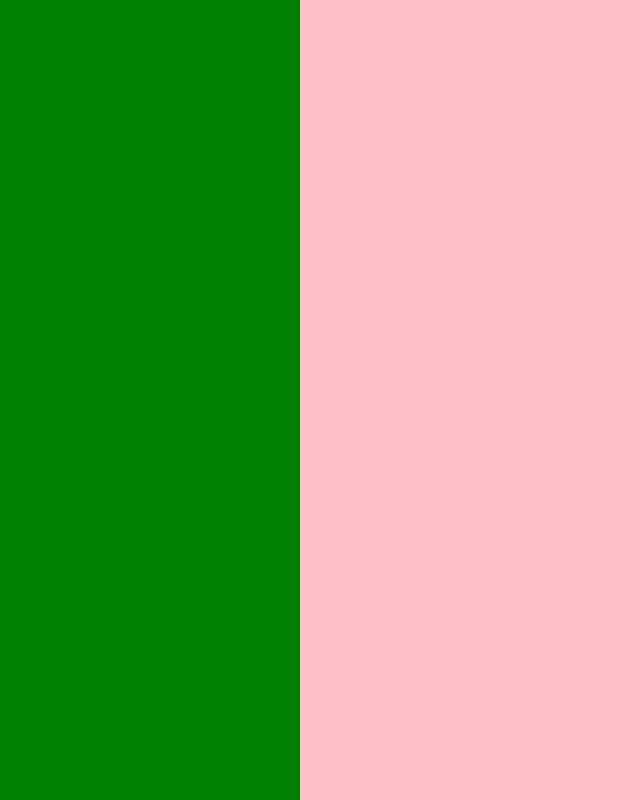
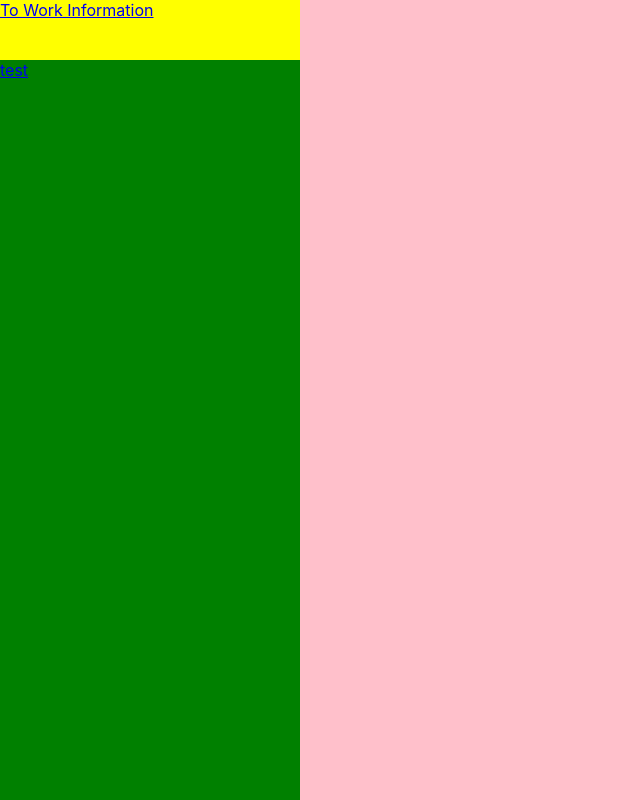
Before and after one commit to Steve0320/site-frontend, a React (Create React App) app: page /fun in a window 1280 px wide. Shown: the whole page, without its empty margins (0-640 px from the left). Built offline with nearby package versions, Linux system fonts and the light colour scheme.

Commit message:
Remove logo Break pages out into separate components General clean up

```diff
--- a/src/components/app/App.js
+++ b/src/components/app/App.js
@@ -2,9 +2,11 @@ import React from "react";
 
 import {Route, Switch} from "react-router-dom";
 
-import SplitLayout from "../split-layout/SplitLayout";
-import SideMenuLayout from "../side-menu-layout/SideMenuLayout";
 import RouteAnimator from "../route-animator/RouteAnimator"
+
+import WorkSite from "./work-site/WorkSite";
+import FunSite from "./fun-site/FunSite";
+import HomePage from "./home-page/HomePage";
 
 import styles from './App.module.css';
 
@@ -30,6 +32,16 @@ class App extends React.Component {
             enterActive: styles.pageEnterRight,
             exitActive: styles.pageLeaveLeft
         };
+    } else if (matchState('/work', '/fun')) {
+        return {
+            enterActive: styles.pageEnterRight,
+            exitActive: styles.pageLeaveLeft
+        };
+    } else if (matchState('/fun', '/work')) {
+        return {
+            enterActive: styles.pageEnterLeft,
+            exitActive: styles.pageLeaveRight
+        };
     } else {
         return false;
     }
@@ -41,30 +53,14 @@ class App extends React.Component {
    */
   render() {
 
-      const workSiteLinks = [
-          {title: 'test', link: '/test'},
-          {title: 'test2', link: '/test2'}
-      ];
-
-      const workSiteRender = () => (
-          <SideMenuLayout menuAlign='right' menuItems={workSiteLinks}>
-          </SideMenuLayout>
-      );
-
-      const funSiteRender = () => (
-          <SideMenuLayout menuAlign='left'>
-          </SideMenuLayout>
-      );
-
     return (
         <div>
 
           <RouteAnimator transitionTimeout={1000} getTransition={this.getTransition}>
             <Switch location={this.props.location}>
-              <Route exact path='/' render={() => <SplitLayout leftLink='/work' rightLink='/fun'/>} />
-              <Route path='/work' render={workSiteRender} />
-              <Route path='/fun' render={funSiteRender} />
-              <Route path='/test' render={funSiteRender} />
+              <Route exact path='/' component={HomePage} />
+              <Route path='/work' component={WorkSite} />
+              <Route path='/fun' component={FunSite} />
               <Route render={() => <div>Not Found</div>} />
             </Switch>
           </RouteAnimator>
--- /dev/null
+++ b/src/components/app/fun-site/FunSite.js
@@ -0,0 +1,19 @@
+import React from "react";
+
+import SideMenuLayout from "../../side-menu-layout/SideMenuLayout";
+
+const FunSite = () => {
+
+    const links = [
+        {title: 'To Work Information', link: '/work'},
+        {title: 'test', link: '/test'}
+    ];
+
+    return (
+        <SideMenuLayout menuAlign='left' menuItems={links}>
+        </SideMenuLayout>
+    );
+
+};
+
+export default FunSite;
--- /dev/null
+++ b/src/components/app/home-page/HomePage.js
@@ -0,0 +1,9 @@
+import React from "react";
+
+import SplitLayout from "../../split-layout/SplitLayout";
+
+const HomePage = () => (
+    <SplitLayout rightLink="/fun" leftLink="/work" />
+);
+
+export default HomePage;
--- /dev/null
+++ b/src/components/app/work-site/WorkSite.js
@@ -0,0 +1,21 @@
+import React from 'react';
+
+import SideMenuLayout from '../../side-menu-layout/SideMenuLayout';
+
+const WorkSite = () => {
+
+    const links = [
+        {title: 'To Personal Projects', link: '/fun'},
+        {title: 'test', link: '/test'}
+    ];
+
+    return (
+        <SideMenuLayout menuAlign='right' menuItems={links}>
+
+        </SideMenuLayout>
+    );
+
+
+};
+
+export default WorkSite;
--- a/src/components/side-menu-layout/SideMenuLayout.js
+++ b/src/components/side-menu-layout/SideMenuLayout.js
@@ -15,14 +15,15 @@ const SideMenuLayout = (props) => {
 
     const {menuAlign} = props;
     const menuIsRight = (menuAlign === 'right');
+    const menuClass = (menuIsRight) ? styles.menuItemRight : styles.menuItemLeft;
 
     // Build up menu, style according to side
     const menu = (
-        <div className={cx(styles.sideMenu, (menuIsRight) ? styles.sideMenuRight : styles.sideMenuLeft)}>
+        <div className={styles.sideMenu}>
 
             {props.menuItems.map((item) => (
-                <Link to={item.link} key={item.title}>
-                    <p>{item.title}</p>
+                <Link className={cx(styles.menuItem, menuClass)} to={item.link} key={item.title}>
+                    {item.title}
                 </Link>
             ))}
 
--- a/src/components/side-menu-layout/SideMenuLayout.module.css
+++ b/src/components/side-menu-layout/SideMenuLayout.module.css
@@ -19,11 +19,22 @@
     display: inline-block;
 }
 
-.sideMenuRight {
+.menuItem {
+    width: 100%;
+    height: 60px;
+    background-color: transparent;
+    display: block;
+}
+
+.menuItem:hover {
+    background-color: yellow;
+}
+
+.menuItemRight {
 
 }
 
-.sideMenuLeft {
+.menuItemLeft {
 
 }
 
--- a/src/components/split-layout/SplitLayout.js
+++ b/src/components/split-layout/SplitLayout.js
@@ -9,47 +9,31 @@ import {Link} from 'react-router-dom';
 
 import styles from './SplitLayout.module.css';
 
-class SplitLayout extends React.Component {
+const SplitLayout = (props) => (
 
-    // Set up initial state and bindings
-    constructor(props) {
+    <div className={styles.splitLayout}>
 
-        super(props);
+        <Link to={props.leftLink} className={cx(styles.link, styles.leftLink)}>
+            <div className={styles.description}>
+                <p>For Work</p>
+            </div>
+        </Link>
 
-        this.state = { slidingLeft: false, slidingRight: false };
-
-    }
-
-    render() {
-
-        return (
-            <div className={styles.splitSlider}>
-
-                <Link to={this.props.leftLink} className={cx(styles.splitSliderLink, styles.workSiteLink)}>
-                    <div className={styles.sliderDescription}>
-                        <p>For Work</p>
-                    </div>
-                </Link>
-
-                <Link to={this.props.rightLink} className={cx(styles.splitSliderLink, styles.funSiteLink)}>
-                    <div className={styles.sliderDescription}>
-
-                    </div>
-                </Link>
+        <Link to={props.rightLink} className={cx(styles.link, styles.rightLink)}>
+            <div className={styles.description}>
 
             </div>
-        );
+        </Link>
 
-    }
+    </div>
 
-}
+);
 
 SplitLayout.propTypes = {
     leftLink: PropTypes.string.isRequired,
     rightLink: PropTypes.string.isRequired,
     leftImage: PropTypes.string,
-    rightImage: PropTypes.string,
-    onLinkClick: PropTypes.func
+    rightImage: PropTypes.string
 };
 
 SplitLayout.defaultProps = {
--- a/src/components/split-layout/SplitLayout.module.css
+++ b/src/components/split-layout/SplitLayout.module.css
@@ -1,4 +1,4 @@
-.splitSlider {
+.splitLayout {
     position: absolute;
     top: 0;
     left: 0;
@@ -9,7 +9,8 @@
     grid-template-columns: 1fr 1fr;
 }
 
-.splitSliderLink {
+.link {
+
     height: 100%;
     width: 100%;
     border: none;
@@ -22,21 +23,21 @@
 
 }
 
-.splitSliderLink:hover {
+.link:hover {
     background-color: transparent;
 }
 
-.workSiteLink {
+.leftLink {
     background-color: lightgrey;
     grid-column-start: 1;
 }
 
-.funSiteLink {
+.rightLink {
     background-color: black;
     grid-column-start: 2;
 }
 
-.sliderDescription {
+.description {
     width: 50%;
     height: 25%;
     background: green;
```
Also changed, not shown: src/logo.svg (deleted). Lines whose indentation alone changed are shown as unchanged.
